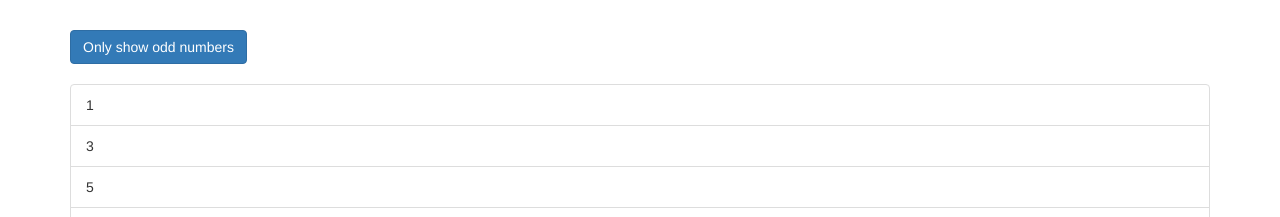
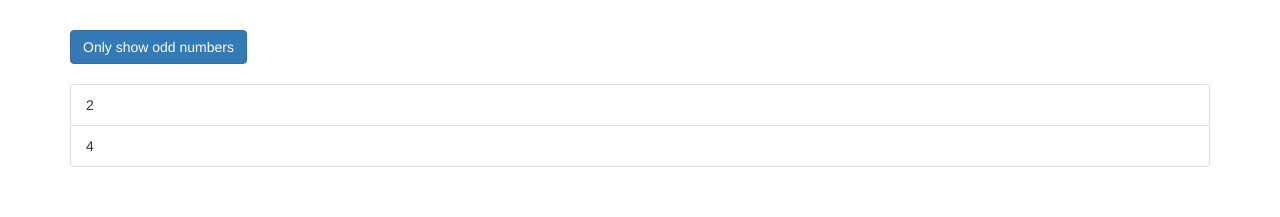
Before and after one commit to AmeyaChavre/Ng-Custom-Directives, an Angular app: page / in a window 1280 px wide. Shown: the top 217 px of the page. Built offline with nearby package versions, Linux system fonts and the light colour scheme.

Commit message:
Commit#13

```diff
--- a/src/app/app.component.html
+++ b/src/app/app.component.html
@@ -7,6 +7,7 @@
       <br><br>
       <ul class="list-group">
 
+      <div *ngIf="onlyOdd">
         <li
           class="list-group-item"
           *ngFor="let odd of oddNumbers"
@@ -15,7 +16,9 @@
           {{ odd }}
 
         </li>
+      </div>
 
+      <div *ngIf="!onlyOdd">
         <li
           class="list-group-item"
           *ngFor="let even of evenNumbers"
@@ -24,6 +27,7 @@
           {{ even }}
 
         </li>
+      </div>
 
       </ul>
       <ng-template [ngIf]="onlyOdd">
```
